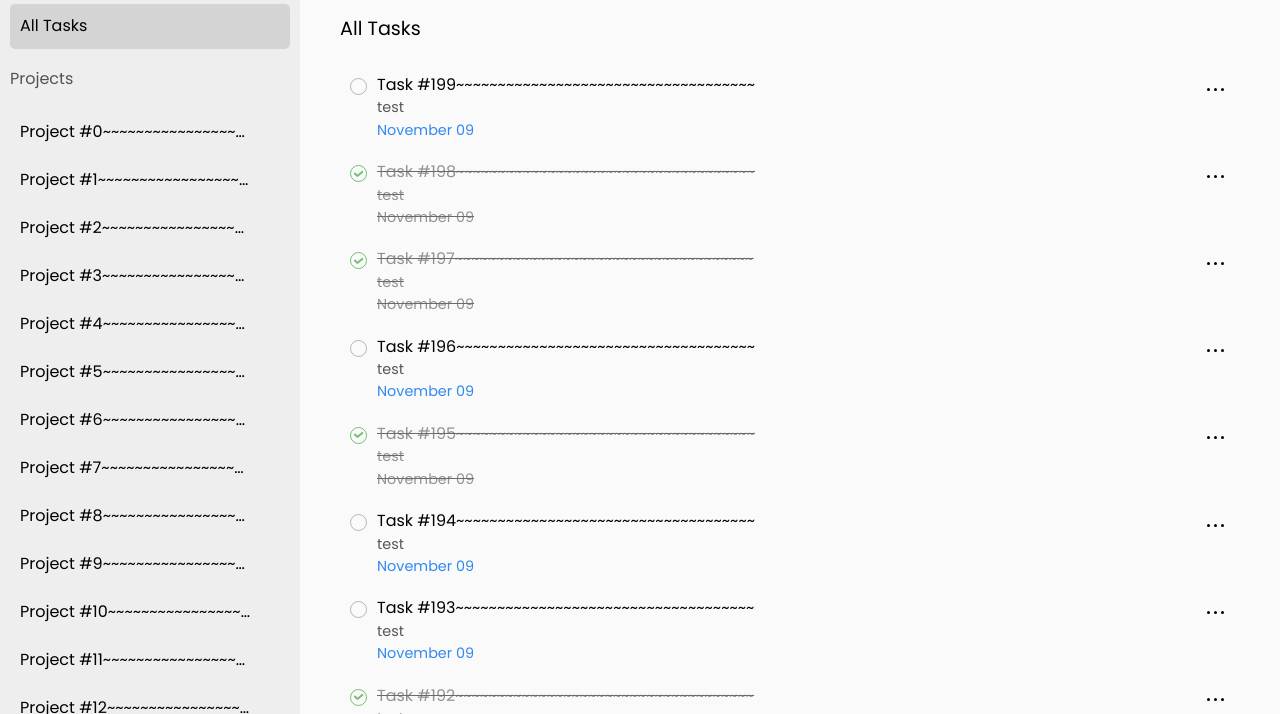
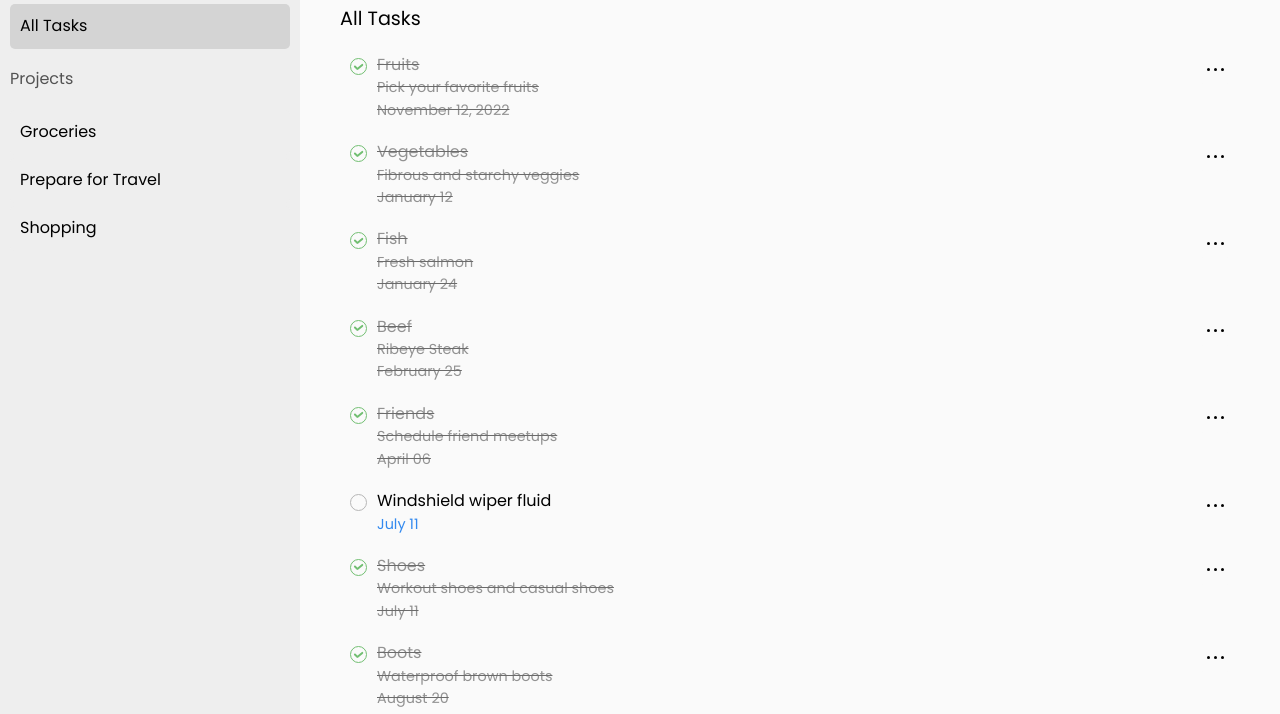
Before and after one commit to daniel-citrus/Todo-List, a website built with webpack: page src/template.html in a window 1280 px wide. Shown: the part 86-800 px from the top of the page. Built offline with nearby package versions, Linux system fonts and the light colour scheme.

Commit message:
demo data

```diff
--- a/src/scripts/domControl.js
+++ b/src/scripts/domControl.js
@@ -55,8 +55,7 @@ export default function () {
     })();
 
     addEventListener('DOMContentLoaded', () => {
-        defaultButtons.querySelector('button.allTasks').click();
-        projectContainer.classList.remove('hidden');
+        pressAllTasksButton();
     })
 
     addEventListener('keydown', (e) => {
@@ -64,6 +63,11 @@ export default function () {
             closePopper();
         }
     })
+
+    function pressAllTasksButton() {
+        defaultButtons.querySelector('button.allTasks').click();
+        projectContainer.classList.remove('hidden');
+    }
 
     function createHeader() {
         let header = buildElement('header', '');
@@ -895,6 +899,7 @@ export default function () {
         getCurrentProject,
         insertTask,
         insertProject,
+        pressAllTasksButton,
         selectProject,
         sortTasksByDate,
     }
--- a/src/scripts/main.js
+++ b/src/scripts/main.js
@@ -13,17 +13,9 @@ let brain = (() => {
         tasks = TaskList();
         projects = ProjectList();
         domControl = DomControl();
+        localStorage.clear();
         loadData();
         displayAllProjects();
-
-        for (let i = 0; i < 200; i++) {
-            createProject(`Project #${i}~~~~~~~~~~~~~~~~~~~~~~~~~~~~~~~~~~~~`);
-        }
-
-        for (let i = 0; i < 200; i++) {
-            let done = (Math.floor(Math.random() * 2)) ? true : false;
-            createTask(`Task #${i}~~~~~~~~~~~~~~~~~~~~~~~~~~~~~~~~~~~~`, 'test', new Date(), 1, done);
-        }
     })();
 
     function createProject(name) {
@@ -43,7 +35,7 @@ let brain = (() => {
      * @param {boolean} completed
      */
     function createTask(title, description, dueDate, priority, completed) {
-        let projectKey = /* +domControl.getCurrentProject() */ 0;
+        let projectKey = +domControl.getCurrentProject();
 
         if (projectKey == NaN || projectKey === false || projectKey === null) {
             console.error(`Invalid Project ID`);
@@ -150,6 +142,7 @@ let brain = (() => {
         }
         else {
             deleteData();
+            insertDemo();
             console.log(`Load Failed; Starting Clean`);
         }
 
@@ -217,7 +210,127 @@ let brain = (() => {
     }
 
     function insertDemo() {
+        let myProjects = [
+            {
+                title: 'Groceries',
+                tasks: [
+                    {
+                        title: 'Fruits',
+                        description: 'Pick your favorite fruits',
+                    },
+                    {
+                        title: 'Vegetables',
+                        description: 'Fibrous and starchy veggies',
+                    },
+                    {
+                        title: 'Chicken',
+                        description: 'Bone-in and skinned chicken thighs',
+                    },
+                    {
+                        title: 'Beef',
+                        description: 'Ribeye Steak',
+                    },
+                    {
+                        title: 'Fish',
+                        description: 'Fresh salmon',
+                    },
+                    {
+                        title: 'Milk',
+                        description: 'Lactose free whole milk',
+                    },
+                ]
+            },
+            {
+                title: 'Prepare for Travel',
+                tasks: [
+                    {
+                        title: 'Clothes',
+                        description: '6 days worth of regular and exercise clothing',
+                    },
+                    {
+                        title: 'Shoes',
+                        description: 'Workout shoes and casual shoes',
+                    },
+                    {
+                        title: 'Purchase tickets',
+                        description: 'Non-stop flights only and check for credit card deals',
+                    },
+                    {
+                        title: 'Car rental',
+                        description: 'Compare prices on Turo, Autoslash, and credit card portals'
+                    },
+                    {
+                        title: 'Friends',
+                        description: 'Schedule friend meetups',
+                    },
+                    {
+                        title: 'Activities',
+                        description: 'Book any additional activities',
+                    }
+                ],
+            },
+            {
+                title: 'Shopping',
+                tasks: [
+                    {
+                        title: 'Boots',
+                        description: 'Waterproof brown boots'
+                    },
+                    {
+                        title: 'Monitor',
+                        description: 'High resolution monitor for work',
+                    },
+                    {
+                        title: 'Windshield wiper fluid',
+                    }
+                ],
+            }
+        ]
 
+        function randomInteger(max) {
+            return Math.floor(Math.random() * max);
+        }
+
+        function randomBoolean() {
+            return !randomInteger(2);
+        }
+
+        function randomPriority() {
+            return randomInteger(5) + 1;
+        }
+
+        function randomDate() {
+            let date = new Date();
+            let days = randomInteger(366);
+
+            if (randomBoolean()) {
+                date.setDate(date.getDate() + days);
+            }
+            else {
+                date.setDate(date.getDate() - days);
+            }
+
+            return date;
+        }
+
+        myProjects.forEach((project) => {
+            let projectID = projects.addProject(project.title);
+
+            project.tasks.forEach((task) => {
+                let inputs = {
+                    projectKey: projectID,
+                    title: task.title,
+                    description: task.description,
+                    dueDate: randomDate(),
+                    priority: randomPriority(),
+                    completed: randomBoolean(),
+                };
+
+                projects.addTask(projectID, tasks.addTask(inputs));
+            })
+
+            projects.showProjects()
+        })
     }
 
     return {
--- a/src/style/style.scss
+++ b/src/style/style.scss
@@ -674,7 +674,6 @@ header {
 
     .projectTitle {
         line-height: 2.5rem;
-        padding: 10px;
         white-space: nowrap;
     }
 
```
Also changed, not shown: README.md, dist/bundle.js, dist/main.css.
